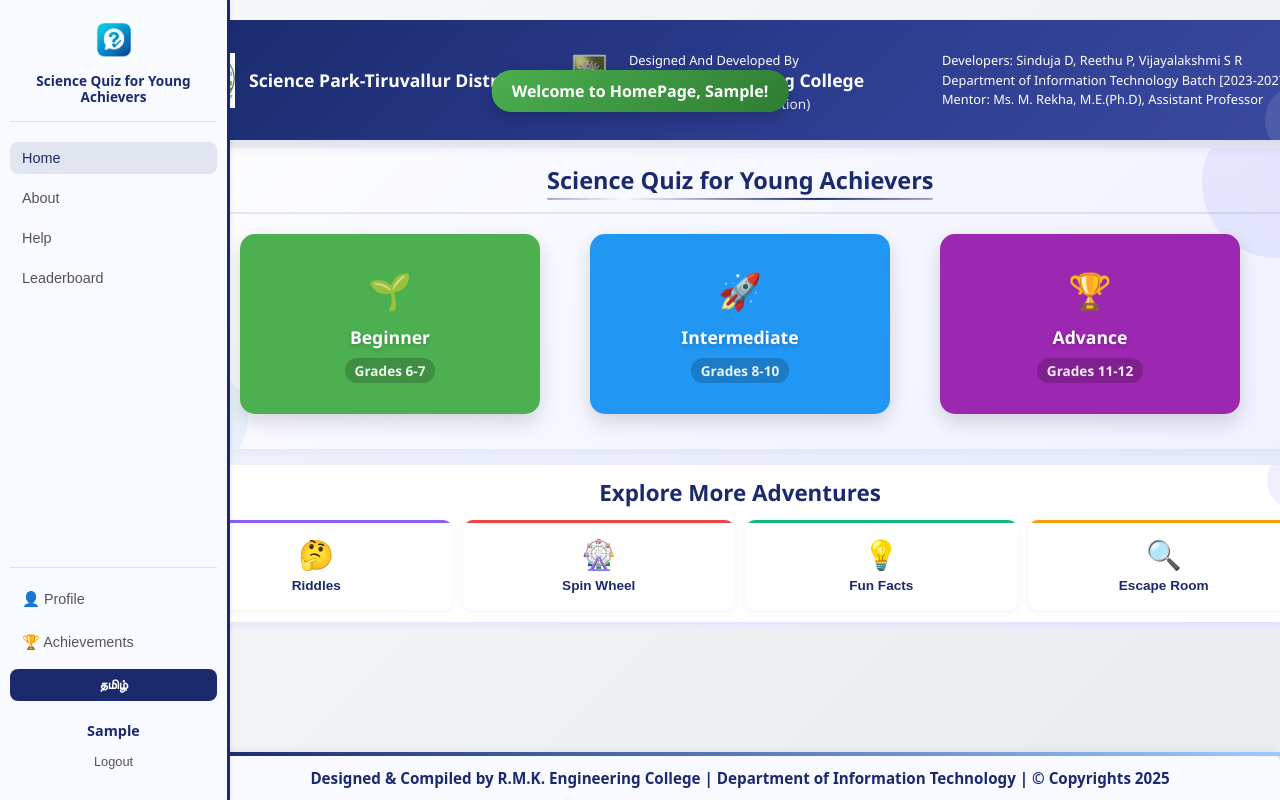
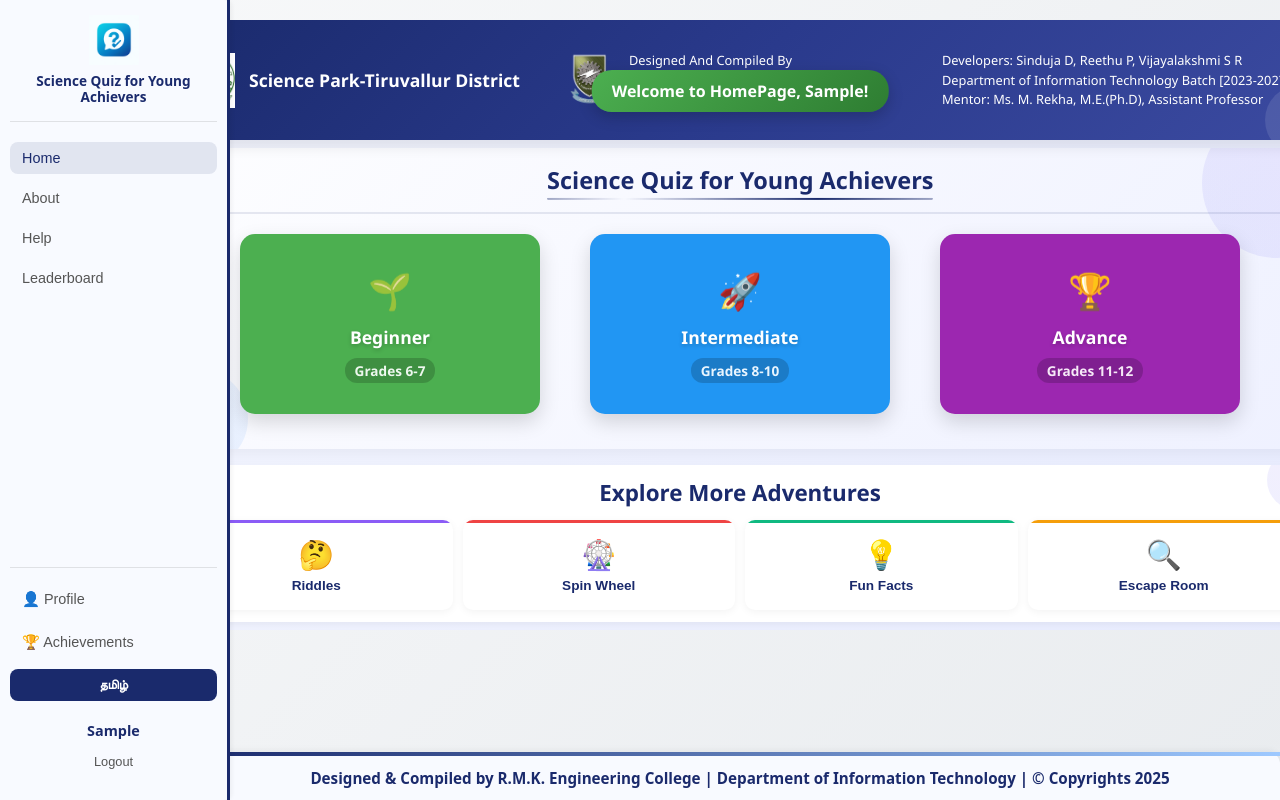
Before and after one commit to Sinduja-D/quiz-master-offline, a React (Create React App) app: page / in a window 1280 px wide. Both pictures are taken after typing "Sample", "Sample" into the empty fields and a click on the button "Start Exploring". Shown: the top 800 px of the page. Built offline with nearby package versions, Linux system fonts and the light colour scheme.

Commit message:
Homepage css changed

```diff
--- a/src/components/HomePage.css
+++ b/src/components/HomePage.css
@@ -509,11 +509,12 @@
   box-shadow: 0 5px 15px rgba(0, 0, 0, 0.2);
   animation: fadeSlide 0.4s ease-out;
   z-index: 999;
-  max-width: 90%;
+  max-width: 25%;
   text-align: center;
   white-space: nowrap;
   overflow: hidden;
   text-overflow: ellipsis;
+  margin-left: 100px;
 }
 
 @keyframes fadeSlide {
--- a/src/components/HomePage.js
+++ b/src/components/HomePage.js
@@ -47,7 +47,7 @@ const HomePage = ({ language, setActivePage, onLevelSelect, user }) => {
           <div className="text-container">
             <p className="hero-developer-label">
               {language === "English"
-                ? "Designed And Developed By"
+                ? "Designed And Compiled By"
                 : "வடிவமைத்து உருவாக்கியவர்கள்"}
             </p>
             <h3 className="hero-main-title">
```
